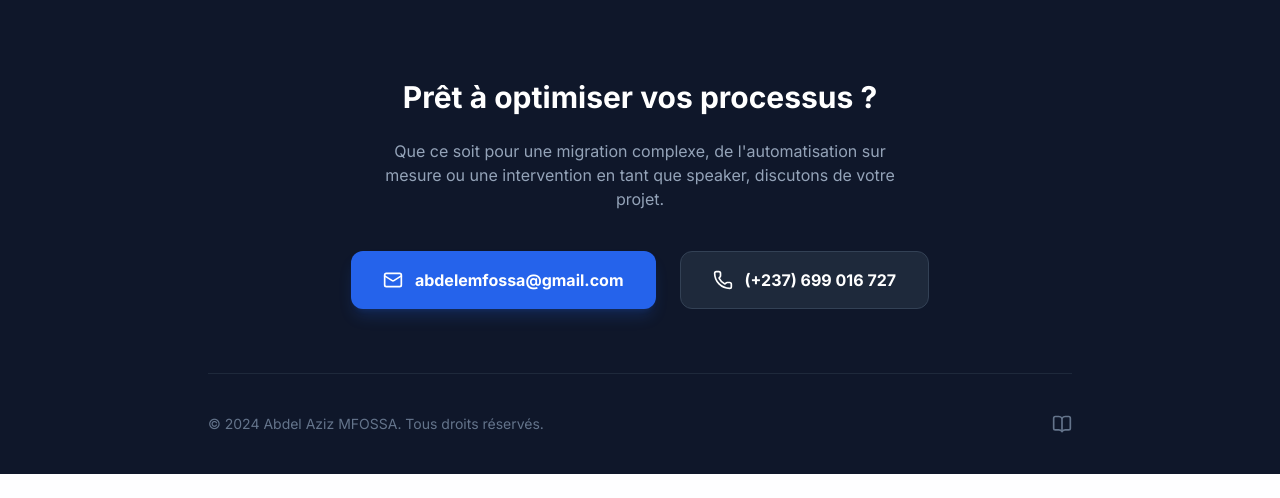
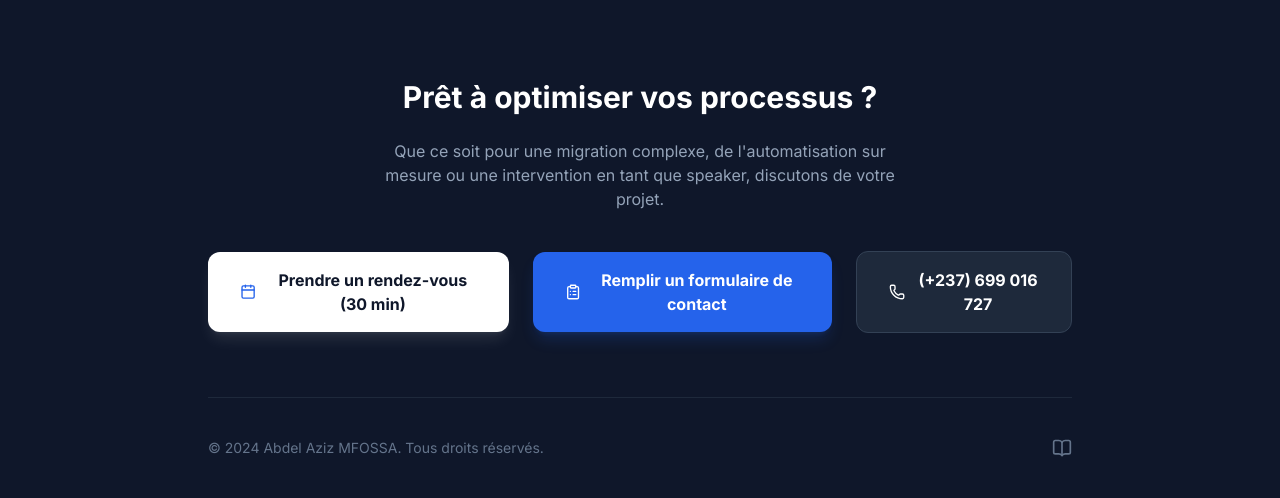
Before and after one commit to AbdelMfossa/portfolio, a Django app: template portfolio/templates/portfolio/blog.html in a window 1280 px wide. Shown: the part 811-1309 px from the top of the page. Before the commit the page ends 1285 px from the top, so only its background shows below. Run offline with Django 4.2, Linux system fonts and the light colour scheme; the template is opened without the code that fills it, so the values that code supplies are empty; some libraries are stand-ins or nearby versions.

Commit message:
feat: Add Google Calendar booking link to footer

```diff
--- a/portfolio/templates/portfolio/partials/footer.html
+++ b/portfolio/templates/portfolio/partials/footer.html
@@ -8,15 +8,21 @@
             speaker, discutons de votre projet.
         </p>
 
-        <div class="flex flex-col md:flex-row justify-center gap-6 mb-16">
-            <!-- Email obfusqué pour éviter le spam (généré par JS) -->
-            <a href="#" id="contact-email"
-                class="flex items-center justify-center gap-3 bg-blue-600 text-white px-8 py-4 rounded-xl font-bold hover:bg-blue-700 transition-colors shadow-lg shadow-blue-600/20">
-                <i data-lucide="mail" class="w-5 h-5"></i>
-                <span id="contact-email-text">Email</span>
+        <div class="flex flex-col md:flex-row justify-center items-center gap-6 mb-16">
+            <a href="https://calendar.app.google/WZYH2JKjG8wedwu66" target="_blank" rel="noopener noreferrer"
+                class="flex items-center justify-center gap-3 bg-white text-slate-900 px-8 py-4 rounded-xl font-bold hover:bg-slate-100 transition-colors shadow-lg shadow-white/10 w-full md:w-auto">
+                <i data-lucide="calendar" class="w-5 h-5 text-blue-600"></i>
+                Prendre un rendez-vous (30 min)
             </a>
+
+            <a href="#" target="_blank" rel="noopener noreferrer"
+                class="flex items-center justify-center gap-3 bg-blue-600 text-white px-8 py-4 rounded-xl font-bold hover:bg-blue-700 transition-colors shadow-lg shadow-blue-600/20 w-full md:w-auto">
+                <i data-lucide="clipboard-list" class="w-5 h-5"></i>
+                Remplir un formulaire de contact
+            </a>
+
             <a href="tel:+237699016727"
-                class="flex items-center justify-center gap-3 bg-slate-800 text-white px-8 py-4 rounded-xl font-bold hover:bg-slate-700 transition-colors border border-slate-700">
+                class="flex items-center justify-center gap-3 bg-slate-800 text-white px-8 py-4 rounded-xl font-bold hover:bg-slate-700 transition-colors border border-slate-700 w-full md:w-auto">
                 <i data-lucide="phone" class="w-5 h-5"></i>
                 (+237) 699 016 727
             </a>
```
